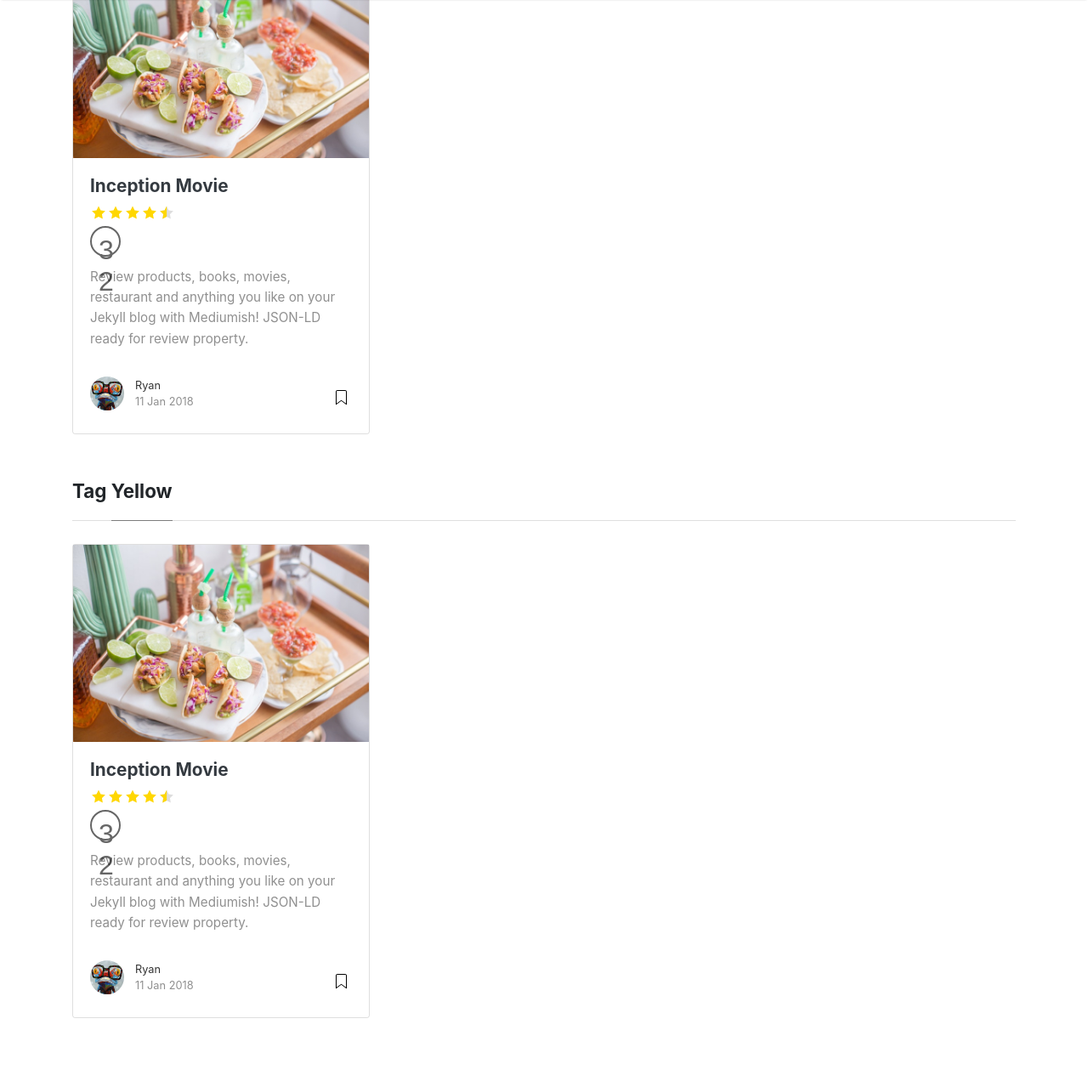
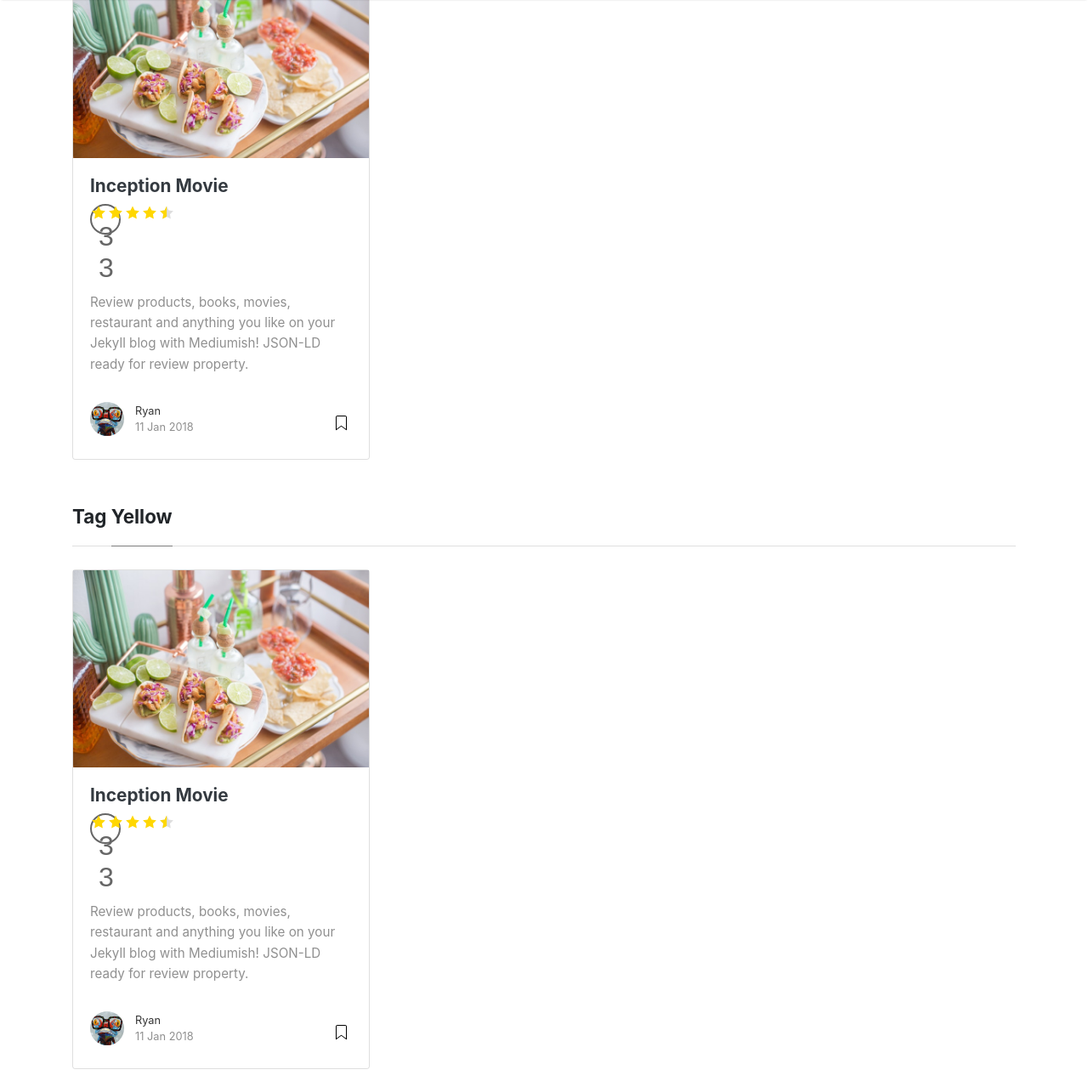
Before and after one commit to zarestaurantwifi/zarestaurantwifi.github.io, a Jekyll site: the page built from _pages/tags.md, in a window 1280 px wide and 1400 px high, scrolled down 361 px, cut to the strip 0-1272 px from the top of the window. Shown: the whole strip at 85% size. Built offline with Jekyll 4.4.1, drawn with Linux system fonts in a browser that asks for light colours; nearby versions of some CDN libraries.

Commit message:
speed image

```diff
--- a/_includes/star_rating_postbox.html
+++ b/_includes/star_rating_postbox.html
@@ -5,6 +5,6 @@
   <button>3</button>
   <button>4</button>
   <button>5</button>
+  <div class="c-speed">33</div>
 </div>
 </div>
-<div class="c-speed">32</div>
--- a/_sass/_stars.scss
+++ b/_sass/_stars.scss
@@ -142,17 +142,3 @@ $rating-icons-paths: (
     font-size: 150%;
   }
 }
-
-.c-speed {
-  border-radius: 50%;
-  width: 36px;
-  height: 36px;
-  padding: 8px;
-
-  background: #fff;
-  border: 2px solid #666;
-  color: #666;
-  text-align: center;
-
-  font: 32px Arial, sans-serif;
-}
```
